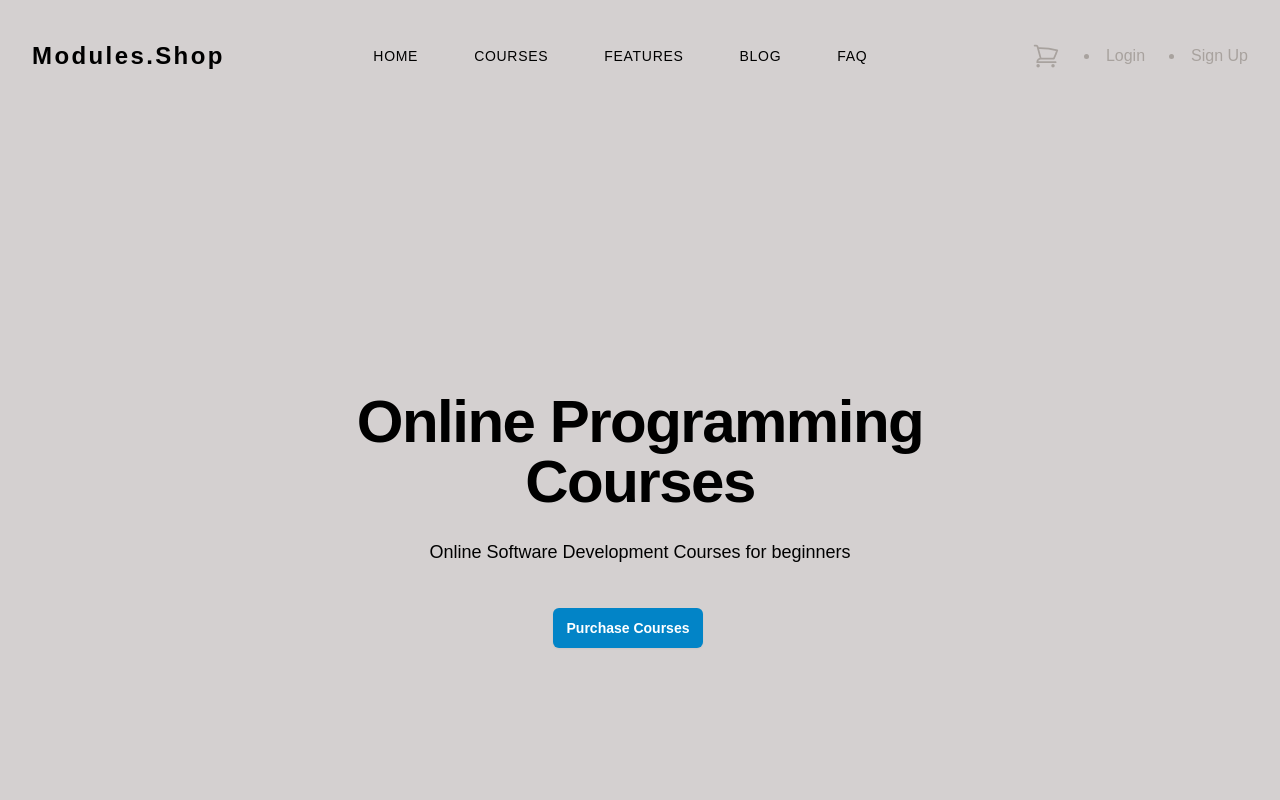
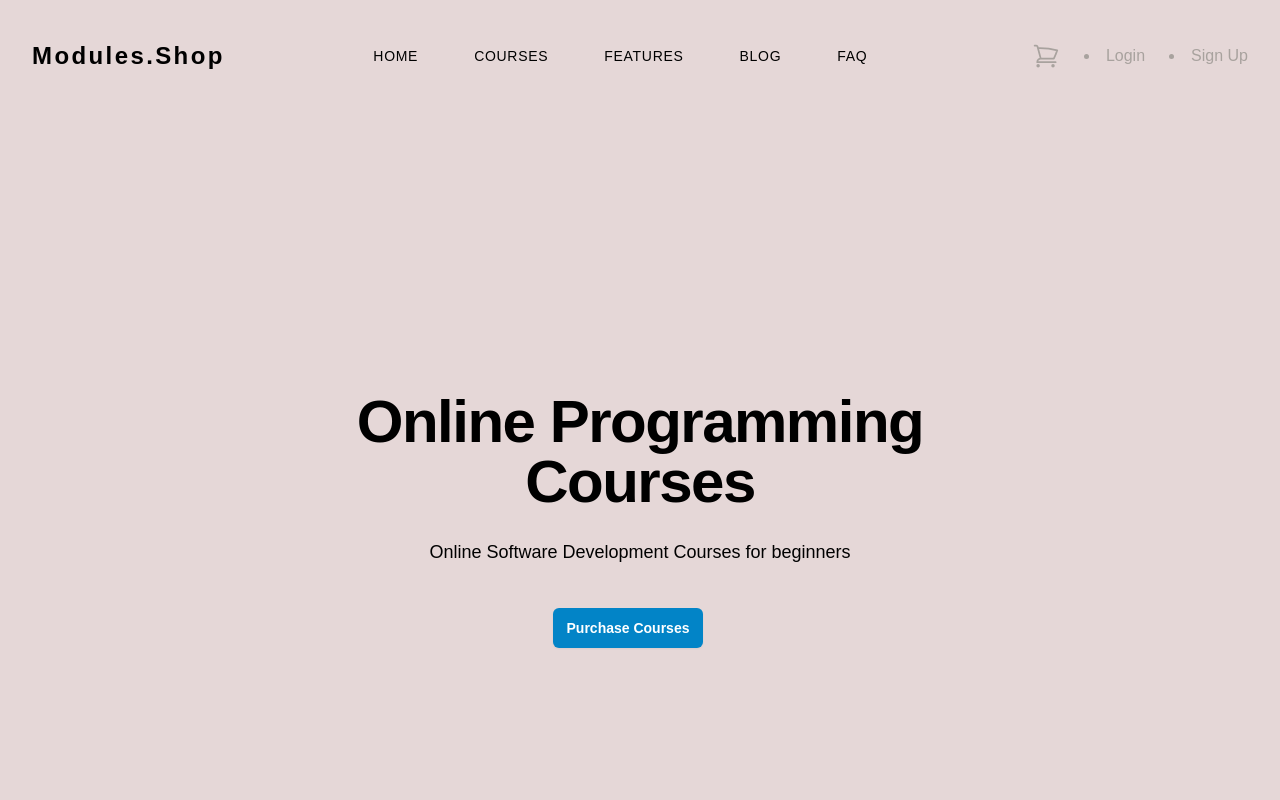
Before and after one commit to CristianM100/Modules.Shop, a Next.js app: page / in a window 1280 px wide. Shown: the top 800 px of the page. Built offline with nearby package versions, Linux system fonts and the light colour scheme; no server answers.

Commit message:
adjust globals

```diff
--- a/app/globals.css
+++ b/app/globals.css
@@ -3,14 +3,14 @@
 @tailwind utilities;
 
 :root {
-  --background: #d4d0d0;
-  --foreground: #171717;
+  --background: #e5d7d7;
+  --foreground: #c5c1c1;
 }
 
 @media (prefers-color-scheme: dark) {
   :root {
-    --background: #a5a3a3;
-    --foreground: #676464;
+    --background: #fffbfb;
+    --foreground: #fcfafa;
   }
 }
 
```
